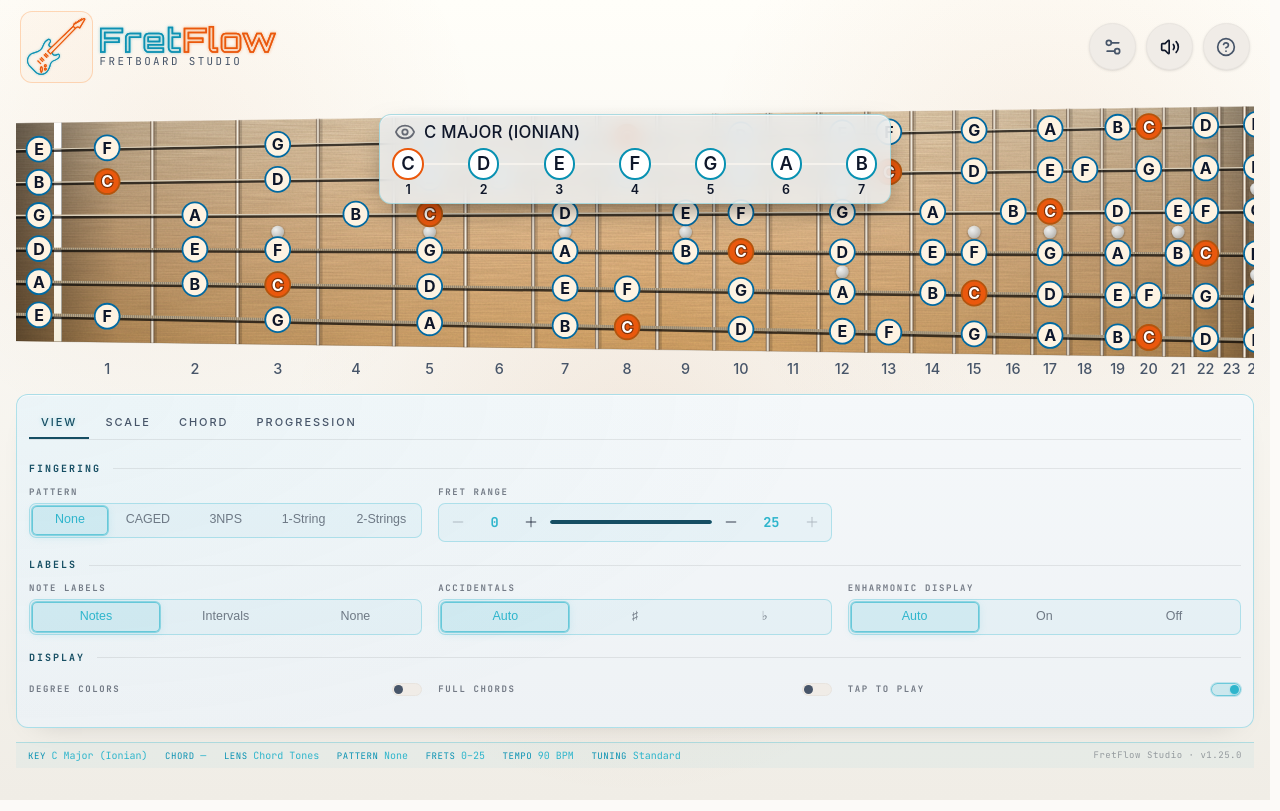
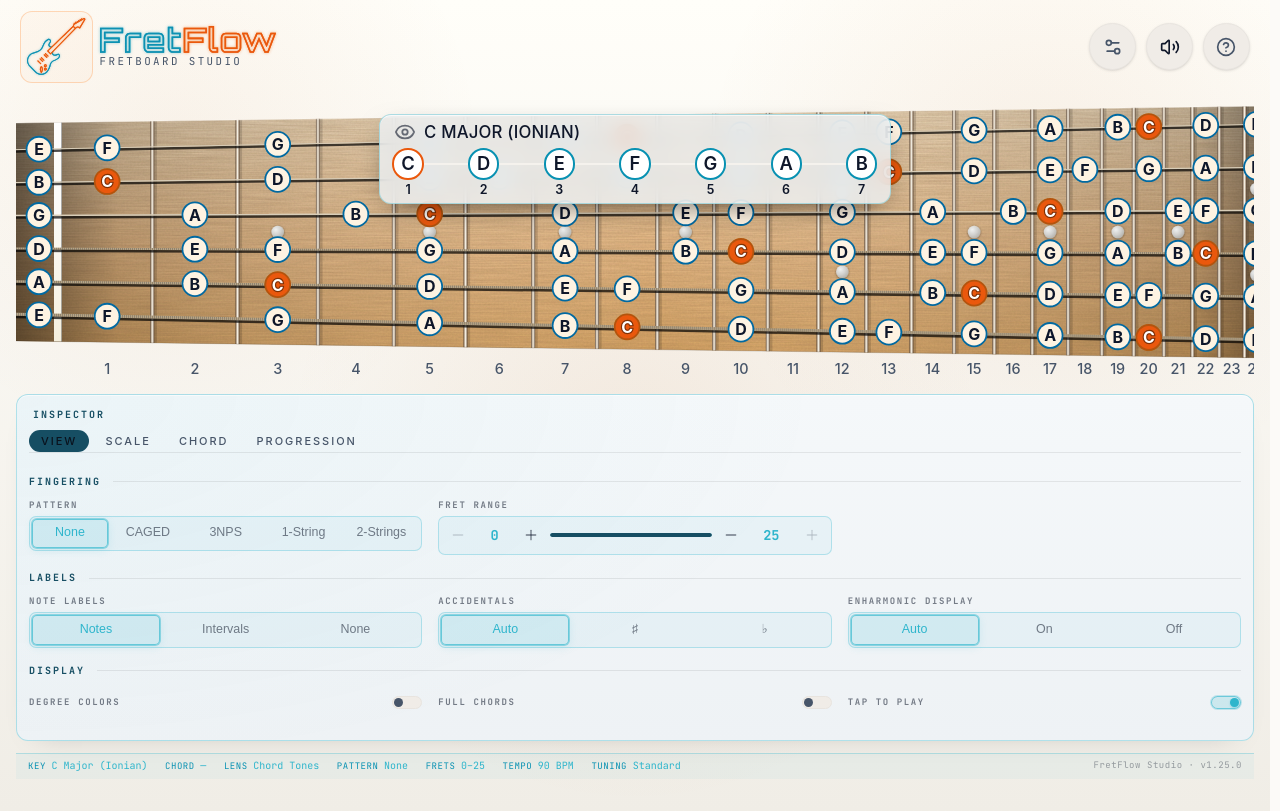
Before and after one commit to iecg/fretboard-app, a React (Vite) app: page / in a window 1280 px wide. Built offline with nearby package versions, Linux system fonts and the light colour scheme.

Commit message:
feat(inspector): add panel label and pill tabs

```diff
--- a/src/components/Inspector/Inspector.module.css
+++ b/src/components/Inspector/Inspector.module.css
@@ -7,6 +7,18 @@
   flex-direction: column;
   gap: var(--space-2, 0.5rem);
   padding: var(--space-3, 0.75rem);
+}
+
+/* DAW Shell Phase 13b — a mono "Inspector" kicker above the tab row, top
+   placement only. */
+.panelLabel {
+  font-family: var(--font-mono);
+  font-size: 10px;
+  font-weight: 600;
+  text-transform: uppercase;
+  letter-spacing: 0.2em;
+  color: var(--faceplate-accent);
+  padding-inline: var(--space-1, 0.25rem);
 }
 
 .tabList {
@@ -44,6 +56,25 @@
   color: var(--faceplate-accent);
   border-bottom-color: var(--faceplate-accent);
   text-shadow: var(--faceplate-accent-glow);
+}
+
+/* Top-placement tabs are rounded pills with a cyan fill when active,
+   replacing the bottom-underline indicator (DAW Shell Phase 13b). The
+   bottom-docked (mobile) tab bar keeps the Phase 7 underline treatment —
+   these rules are scoped to `[data-placement="top"]` so they never reach it. */
+.root[data-placement="top"] .tab {
+  border-bottom: 0;
+  border-radius: 999px;
+  padding: var(--space-1, 0.25rem) var(--space-3, 0.75rem);
+}
+
+.root[data-placement="top"] .tab[data-state="active"] {
+  /* Fixed dark ink — `--faceplate-bg` is theme-adaptive and goes pale in the
+     light theme, which fails contrast on the cyan pill fill. */
+  color: #0a121d;
+  background: var(--faceplate-accent);
+  border-bottom-color: transparent;
+  text-shadow: none;
 }
 
 .tabPanel {
--- a/src/components/Inspector/Inspector.tsx
+++ b/src/components/Inspector/Inspector.tsx
@@ -36,6 +36,9 @@ export function Inspector({ placement = "top" }: InspectorProps) {
       value={active}
       onValueChange={(value) => setActive(value as InspectorTabId)}
     >
+      {placement === "top" && (
+        <span className={styles.panelLabel}>{t("inspector.panelLabel")}</span>
+      )}
       <RadixTabs.List className={styles.tabList} aria-label="Inspector">
         {INSPECTOR_TABS.map((tab) => (
           <RadixTabs.Trigger key={tab.id} value={tab.id} className={styles.tab}>
--- a/src/i18n/en.ts
+++ b/src/i18n/en.ts
@@ -79,6 +79,7 @@ export const en: Dictionary = {
     btBassPattern: "Bass Pattern",
     btDrumPattern: "Drum Pattern",
     btSwing: "Swing",
+    panelLabel: "Inspector",
   },
   statusBar: {
     key: "Key",
--- a/src/i18n/es.ts
+++ b/src/i18n/es.ts
@@ -79,6 +79,7 @@ export const es: Dictionary = {
     btBassPattern: "Patrón de bajo",
     btDrumPattern: "Patrón de batería",
     btSwing: "Swing",
+    panelLabel: "Inspector",
   },
   statusBar: {
     key: "Tonalidad",
--- a/src/i18n/types.ts
+++ b/src/i18n/types.ts
@@ -77,6 +77,7 @@ export interface Dictionary {
     btBassPattern: string;
     btDrumPattern: string;
     btSwing: string;
+    panelLabel: string;
   };
   statusBar: {
     key: string;
```
Also changed, not shown: 1 other file (tests, documents, lock files or other folders).
